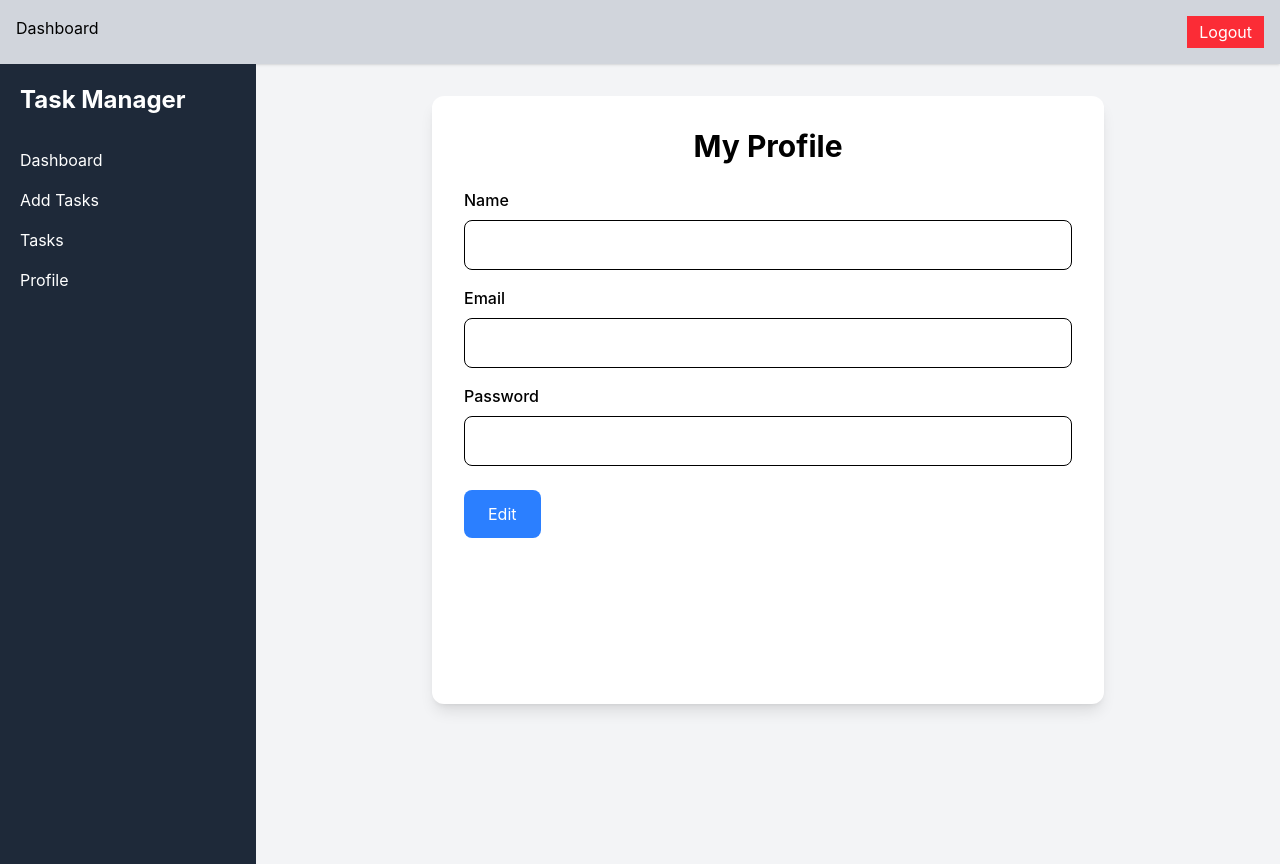
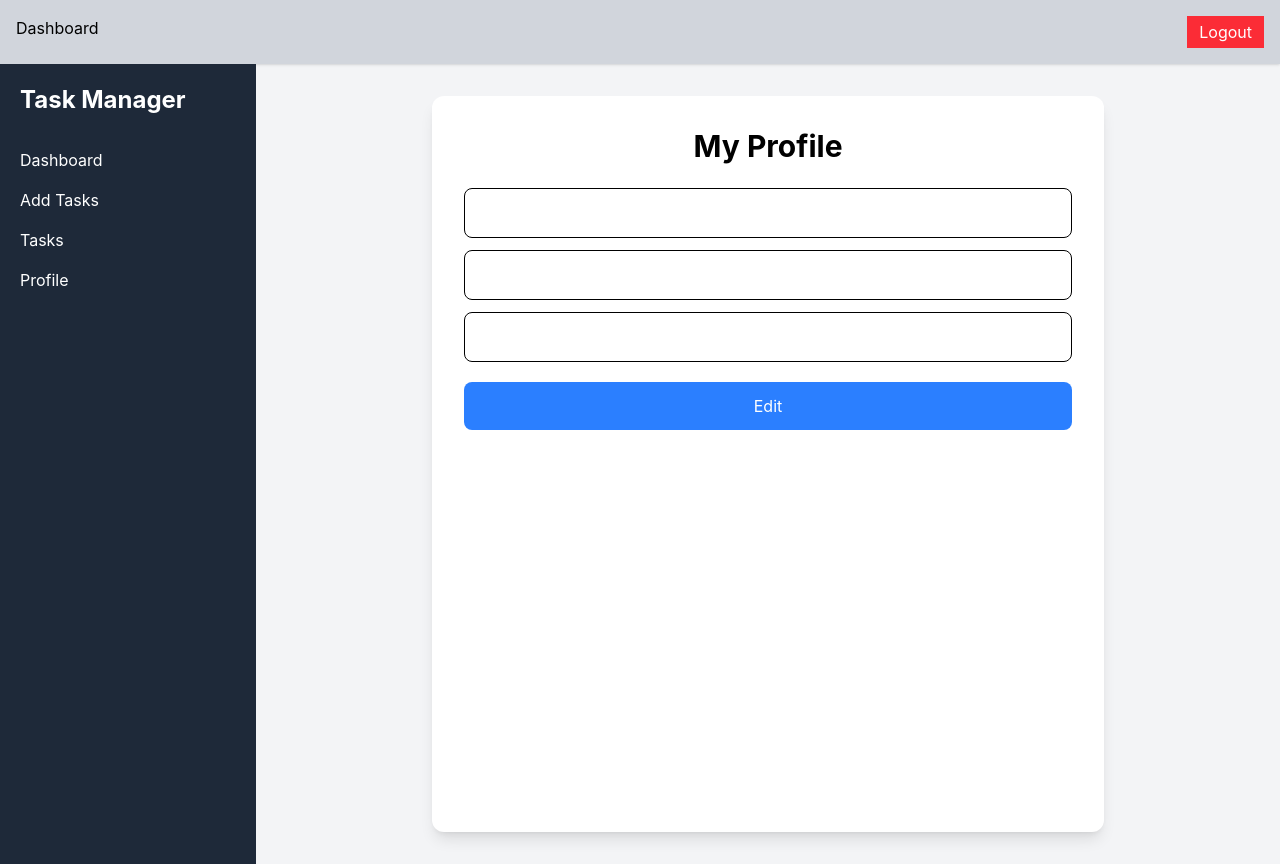
Before and after one commit to ANIKETPATIL0012/TaskManager, a React (Vite) app: page /profile in a window 1280 px wide. Built offline with nearby package versions, Linux system fonts and the light colour scheme; sample sign-in values are in the browser's storage.

Commit message:
update project

```diff
--- a/src/components/ProtectedRoute.jsx
+++ b/src/components/ProtectedRoute.jsx
@@ -1,13 +1,10 @@
+
 import { Navigate } from "react-router-dom";
 
-const ProtectedRoute = ({ children }) => {
-  const user = localStorage.getItem("loggedInUser");
+export default function ProtectedRoute({ children }) {
+  const user = JSON.parse(
+    localStorage.getItem("loggedInUser")
+  );
 
-  if (!user) {
-    return <Navigate to="/" />;
-  }
-
-  return children;
-};
-
-export default ProtectedRoute;
+  return user ? children : <Navigate to="/" />;
+}
--- a/src/pages/Profile.jsx
+++ b/src/pages/Profile.jsx
@@ -3,7 +3,9 @@ import Sidebar from "../components/Sidebar";
 import Navbar from "../components/Navbar";
 
 export default function Profile() {
-  const currentUser = JSON.parse(localStorage.getItem("loggedInUser"));
+  const currentUser = JSON.parse(
+    localStorage.getItem("loggedInUser")
+  );
 
   const [form, setForm] = useState({
     id: currentUser?.id,
@@ -19,13 +21,22 @@ export default function Profile() {
   };
 
   const save = () => {
-    let users = JSON.parse(localStorage.getItem("users")) || [];
+    let users =
+      JSON.parse(localStorage.getItem("users")) || [];
 
-    const updated = users.map((u) => (u.id === form.id ? form : u));
+    const updated = users.map((u) =>
+      u.id === form.id ? form : u
+    );
 
-    localStorage.setItem("users", JSON.stringify(updated));
+    localStorage.setItem(
+      "users",
+      JSON.stringify(updated)
+    );
 
-    localStorage.setItem("loggedInUser", JSON.stringify(form));
+    localStorage.setItem(
+      "loggedInUser",
+      JSON.stringify(form)
+    );
 
     alert("Profile updated");
     setEdit(false);
@@ -39,62 +50,48 @@ export default function Profile() {
         <Sidebar />
 
         <div className="flex-1 flex justify-center p-3 sm:p-4 md:p-8">
-          <div className="bg-white w-full max-w-2xl mb-32 rounded-xl shadow-lg p-4 sm:p-6 md:p-8">
+          <div className="bg-white w-full max-w-2xl rounded-xl shadow-lg p-4 sm:p-6 md:p-8">
+
             <h1 className="text-xl sm:text-2xl md:text-3xl font-bold text-center mb-6">
               My Profile
             </h1>
 
-            <div className="mb-4">
-              <label className="block font-medium mb-2 text-sm sm:text-base">
-                Name
-              </label>
             <input
               name="name"
               value={form.name}
               disabled={!edit}
               onChange={handleChange}
-                className="w-full border rounded-lg p-3 text-sm sm:text-base"
+              className="w-full border rounded-lg p-3 mb-3"
             />
-            </div>
 
-            <div className="mb-4">
-              <label className="block font-medium mb-2 text-sm sm:text-base">
-                Email
-              </label>
             <input
               name="email"
               value={form.email}
               disabled={!edit}
               onChange={handleChange}
-                className="w-full border rounded-lg p-3 text-sm sm:text-base"
+              className="w-full border rounded-lg p-3 mb-3"
             />
-            </div>
 
-            <div className="mb-6">
-              <label className="block font-medium mb-2 text-sm sm:text-base">
-                Password
-              </label>
             <input
               name="password"
               type="password"
               value={form.password}
               disabled={!edit}
               onChange={handleChange}
-                className="w-full border rounded-lg p-3 text-sm sm:text-base"
+              className="w-full border rounded-lg p-3 mb-5"
             />
-            </div>
 
             {!edit ? (
               <button
                 onClick={() => setEdit(true)}
-                className="w-full md:w-auto bg-blue-500 text-white px-6 py-3 rounded-lg"
+                className="w-full bg-blue-500 text-white py-3 rounded-lg"
               >
                 Edit
               </button>
             ) : (
               <button
                 onClick={save}
-                className="w-full md:w-auto bg-green-500 text-white px-6 py-3 rounded-lg"
+                className="w-full bg-green-500 text-white py-3 rounded-lg"
               >
                 Save
               </button>
--- a/src/pages/Signup.jsx
+++ b/src/pages/Signup.jsx
@@ -1,127 +1,3 @@
-// import { useState } from "react";
-// import { useNavigate, Link } from "react-router-dom";
-
-// export default function Signup() {
-//   const navigate = useNavigate();
-
-//   const [formData, setFormData] = useState({
-//     name: "",
-//     email: "",
-//     password: "",
-//     confirmPassword: "",
-//   });
-
-//   const handleChange = (e) => {
-//     setFormData({
-//       ...formData,
-//       [e.target.name]: e.target.value,
-//     });
-//   };
-
-//   const handleSubmit = (e) => {
-//     e.preventDefault();
-
-//     if (
-//       !formData.name ||
-//       !formData.email ||
-//       !formData.password ||
-//       !formData.confirmPassword
-//     ) {
-//       alert("Please fill all fields");
-//       return;
-//     }
-
-//     if (formData.password !== formData.confirmPassword) {
-//       alert("Passwords do not match");
-//       return;
-//     }
-
-//     const users = JSON.parse(localStorage.getItem("users")) || [];
-
-//     const userExists = users.find((u) => u.email === formData.email);
-
-//     if (userExists) {
-//       alert("Email already registered");
-//       return;
-//     }
-
-//     const newUser = {
-//       id: Date.now(),
-//       name: formData.name,
-//       email: formData.email,
-//       password: formData.password,
-//     };
-
-//     users.push(newUser);
-
-//     localStorage.setItem("users", JSON.stringify(users));
-
-//     alert("Signup Successful");
-
-//     navigate("/");
-//   };
-
-//   return (
-//     <div className="h-screen flex justify-center items-center bg-gray-100">
-//       <form
-//         onSubmit={handleSubmit}
-//         className="bg-white p-6 rounded-xl shadow-lg w-96"
-//       >
-//         <h1 className="text-3xl font-bold mb-5 text-center">Signup</h1>
-
-//         <input
-//           type="text"
-//           name="name"
-//           placeholder="Name"
-//           className="w-full border p-2 mb-3 rounded"
-//           onChange={handleChange}
-//           required
-//         />
-
-//         <input
-//           type="email"
-//           name="email"
-//           placeholder="Email"
-//           className="w-full border p-2 mb-3 rounded"
-//           onChange={handleChange}
-//           required
-//         />
-
-//         <input
-//           type="password"
-//           name="password"
-//           placeholder="Password"
-//           className="w-full border p-2 mb-3 rounded"
-//           onChange={handleChange}
-//           required
-//         />
-
-//         <input
-//           type="password"
-//           name="confirmPassword"
-//           placeholder="Confirm Password"
-//           className="w-full border p-2 mb-3 rounded"
-//           onChange={handleChange}
-//           required
-//         />
-
-//         <button
-//           type="submit"
-//           className="w-full bg-green-500 text-white p-2 rounded"
-//         >
-//           Signup
-//         </button>
-
-//         <p className="mt-4 text-center">
-//           Already have an account?
-//           <Link to="/" className="text-blue-500 ml-1">
-//             Login
-//           </Link>
-//         </p>
-//       </form>
-//     </div>
-//   );
-// }
 import { useState } from "react";
 import { useNavigate, Link } from "react-router-dom";
 
@@ -142,7 +18,6 @@ export default function Signup() {
   const handleSubmit = (e) => {
     e.preventDefault();
 
-    // check password match
     if (form.password !== form.confirmPassword) {
       alert("Passwords do not match");
       return;
@@ -153,8 +28,8 @@ export default function Signup() {
 
     const exists = users.find(
       (u) =>
-        u.email.toLowerCase() ===
-        form.email.toLowerCase()
+        u.email.trim().toLowerCase() ===
+        form.email.trim().toLowerCase()
     );
 
     if (exists) {
@@ -215,7 +90,6 @@ export default function Signup() {
           required
         />
 
-        {/* NEW FIELD */}
         <input
           name="confirmPassword"
           type="password"
```
Also changed, not shown: src/pages/Login.jsx (+12 -5 lines). Lines whose indentation alone changed are shown as unchanged.
